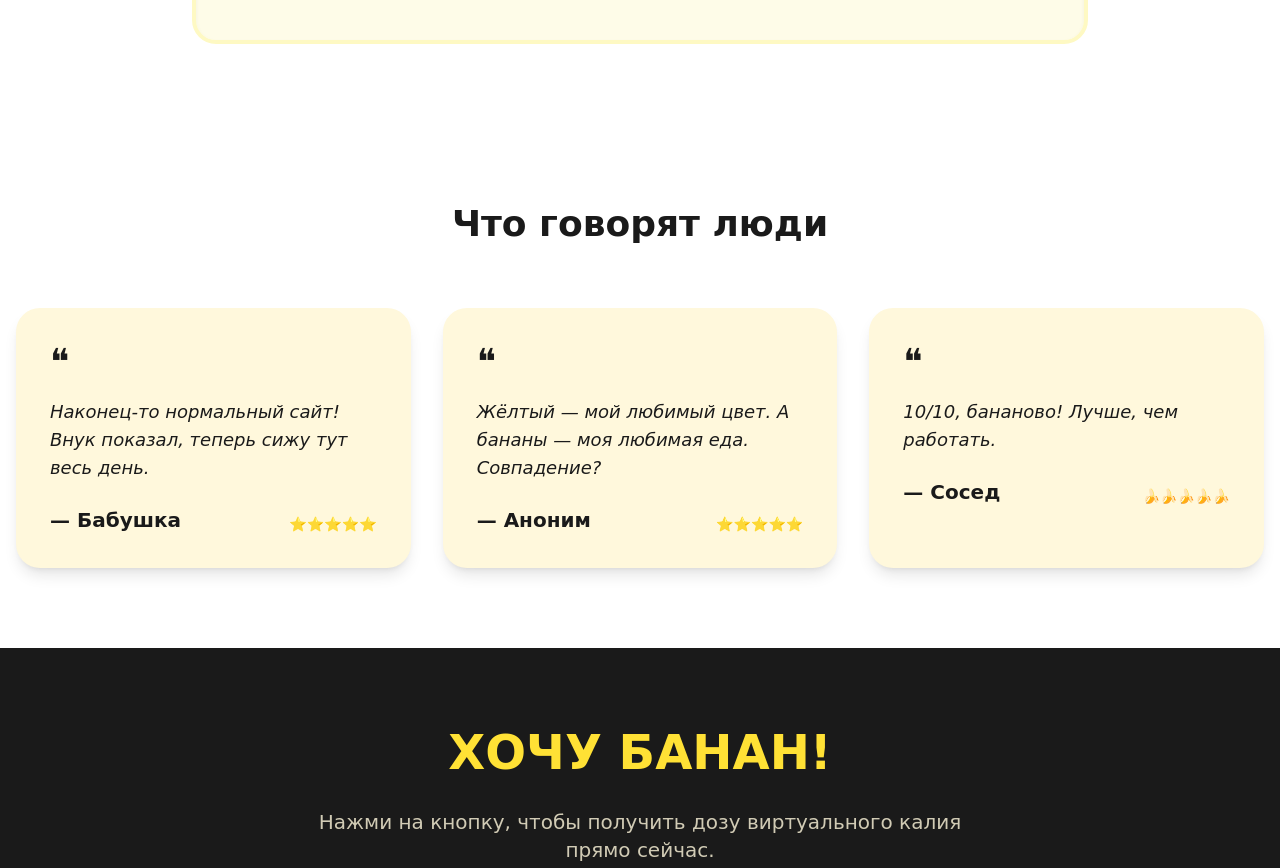
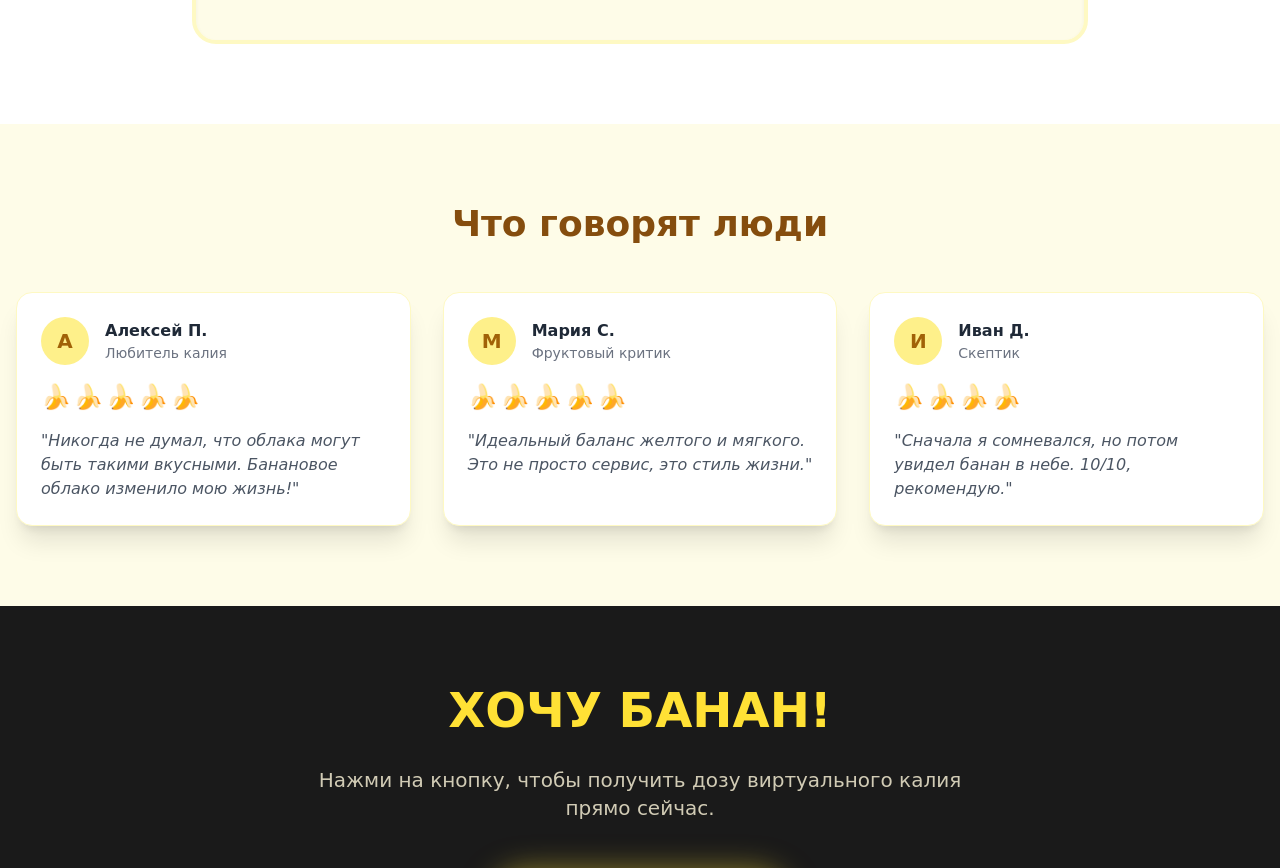
Before and after one commit to ljudidela/banana, a React (Vite) app: page / in a window 1280 px wide. Shown: the part 2020-2888 px from the top of the page. Built offline with nearby package versions, Linux system fonts and the light colour scheme.

Commit message:
AI: update src/components/Reviews.tsx — блок Что говорят люди

```diff
--- a/src/components/Reviews.tsx
+++ b/src/components/Reviews.tsx
@@ -1,39 +1,55 @@
+import React from 'react';
+
 const reviews = [
   {
-    text: "Наконец-то нормальный сайт! Внук показал, теперь сижу тут весь день.",
-    author: "Бабушка",
-    rating: "⭐⭐⭐⭐⭐"
+    id: 1,
+    name: "Алексей П.",
+    role: "Любитель калия",
+    text: "Никогда не думал, что облака могут быть такими вкусными. Банановое облако изменило мою жизнь!",
+    rating: 5
   },
   {
-    text: "Жёлтый — мой любимый цвет. А бананы — моя любимая еда. Совпадение?",
-    author: "Аноним",
-    rating: "⭐⭐⭐⭐⭐"
+    id: 2,
+    name: "Мария С.",
+    role: "Фруктовый критик",
+    text: "Идеальный баланс желтого и мягкого. Это не просто сервис, это стиль жизни.",
+    rating: 5
   },
   {
-    text: "10/10, бананово! Лучше, чем работать.",
-    author: "Сосед",
-    rating: "🍌🍌🍌🍌🍌"
+    id: 3,
+    name: "Иван Д.",
+    role: "Скептик",
+    text: "Сначала я сомневался, но потом увидел банан в небе. 10/10, рекомендую.",
+    rating: 4
   }
 ];
 
-const Reviews = () => {
+const Reviews: React.FC = () => {
+  // Функция для отображения рейтинга бананчиками
+  const renderRating = (rating: number) => {
+    return "🍌".repeat(rating);
+  };
+
   return (
-    <section className="py-20 bg-white">
+    <section className="py-20 bg-yellow-50">
       <div className="container mx-auto px-4">
-        <h2 className="text-4xl font-bold text-center mb-16">Что говорят люди</h2>
-
-        <div className="grid md:grid-cols-3 gap-8">
-          {reviews.map((review, index) => (
-            <div
-              key={index}
-              className="bg-cream p-8 rounded-3xl shadow-lg hover:shadow-2xl transition-all duration-300 hover:-translate-y-2 border-2 border-transparent hover:border-banana"
-            >
-              <div className="text-4xl mb-4">❝</div>
-              <p className="text-lg mb-6 italic">{review.text}</p>
-              <div className="flex justify-between items-end">
-                <span className="font-bold text-xl">— {review.author}</span>
-                <span className="text-sm">{review.rating}</span>
+        <h2 className="text-4xl font-bold text-center mb-12 text-yellow-800">Что говорят люди</h2>
+        <div className="grid grid-cols-1 md:grid-cols-3 gap-8">
+          {reviews.map((review) => (
+            <div key={review.id} className="bg-white p-6 rounded-2xl shadow-xl border border-yellow-100 hover:scale-105 transition-transform duration-300">
+              <div className="flex items-center mb-4">
+                <div className="w-12 h-12 bg-yellow-200 rounded-full flex items-center justify-center text-xl font-bold text-yellow-700 mr-4">
+                  {review.name[0]}
+                </div>
+                <div>
+                  <h3 className="font-bold text-gray-800">{review.name}</h3>
+                  <p className="text-sm text-gray-500">{review.role}</p>
+                </div>
               </div>
+              <div className="mb-4 text-2xl tracking-widest" aria-label={`Рейтинг: ${review.rating} из 5`}>
+                {renderRating(review.rating)}
+              </div>
+              <p className="text-gray-600 italic">"{review.text}"</p>
             </div>
           ))}
         </div>
```
